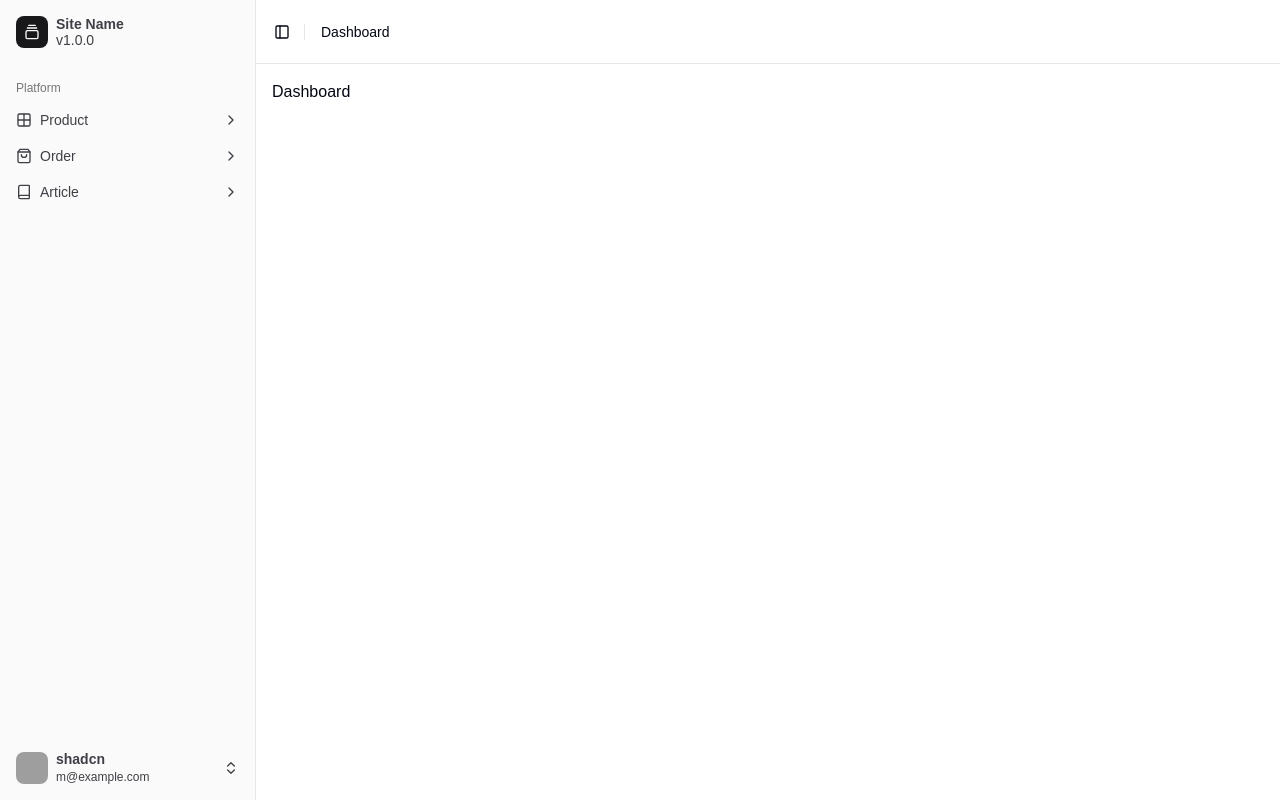
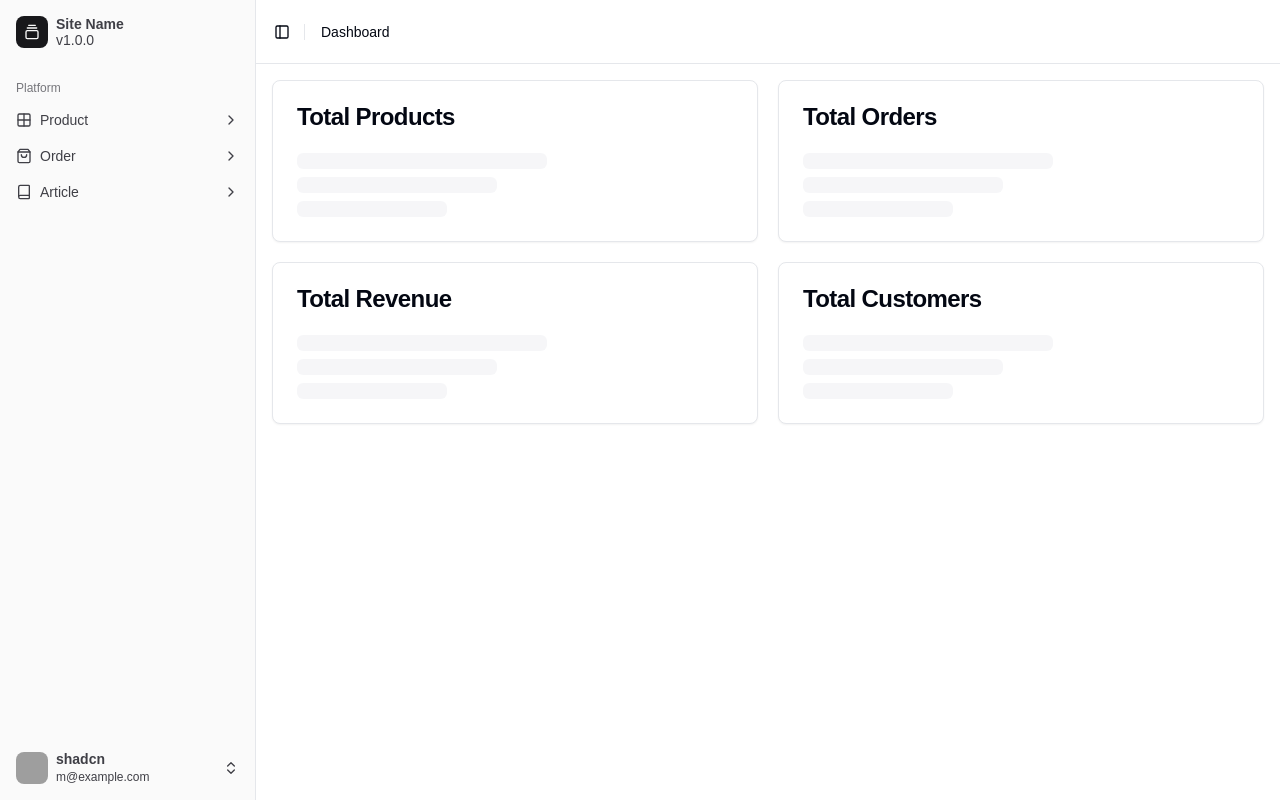
Before and after one commit to shariar-hriad/awsaccount, a Next.js app: page /dashboard in a window 1280 px wide. Built offline with nearby package versions, Linux system fonts and the light colour scheme; grey boxes are pictures that could not be loaded.

Commit message:
feat: add skeleton loading cards to dashboard layout

```diff
--- a/app/(dashboard)/dashboard/page.tsx
+++ b/app/(dashboard)/dashboard/page.tsx
@@ -1,14 +1,34 @@
+import { Card, CardContent, CardHeader, CardTitle } from '@/components/ui/card'
+import { Skeleton } from '@/components/ui/skeleton'
 import type { Metadata } from 'next'
 
 export const metadata: Metadata = {
     title: 'Dashboard',
 }
 
+const DummyCard = ({ title }: { title: string }) => (
+    <Card>
+        <CardHeader>
+            <CardTitle>{title}</CardTitle>
+        </CardHeader>
+        <CardContent>
+            <div className='space-y-2'>
+                <Skeleton className='h-4 w-[250px]' />
+                <Skeleton className='h-4 w-[200px]' />
+                <Skeleton className='h-4 w-[150px]' />
+            </div>
+        </CardContent>
+    </Card>
+)
+
 export default function Dashboard() {
     return (
         <div className='space-y-5'>
             <div className='grid items-start grid-cols-1 md:grid-cols-2 gap-5'>
-                Dashboard
+                <DummyCard title='Total Products' />
+                <DummyCard title='Total Orders' />
+                <DummyCard title='Total Revenue' />
+                <DummyCard title='Total Customers' />
             </div>
         </div>
     )
```
